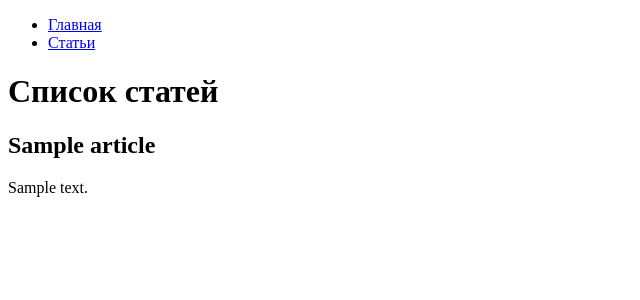
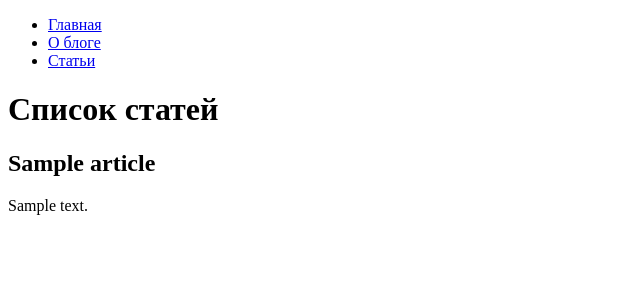
Before and after one commit to FooXeeD/hexlet-django-blog, a Django app: template hexlet_django_blog/templates/articles/index.html in a window 1280 px wide. Shown: the top 300 px of the page, without its empty margins (0-640 px from the left). Run offline with Django 3.2, Linux system fonts and the light colour scheme; the template is opened without the code that fills it: most values are stand-ins (such as "Sample title", 1, 10 or a date in 2020).

Commit message:
Articles 2

```diff
--- a/hexlet_django_blog/templates/base.html
+++ b/hexlet_django_blog/templates/base.html
@@ -8,6 +8,7 @@
     {% block sidebar %}
         <ul>
             <li><a href="/">Главная</a></li>
+            <li><a href="/about/">О блоге</a></li>
             <li><a href="/articles/">Статьи</a></li>
         </ul>
     {% endblock %}
```
